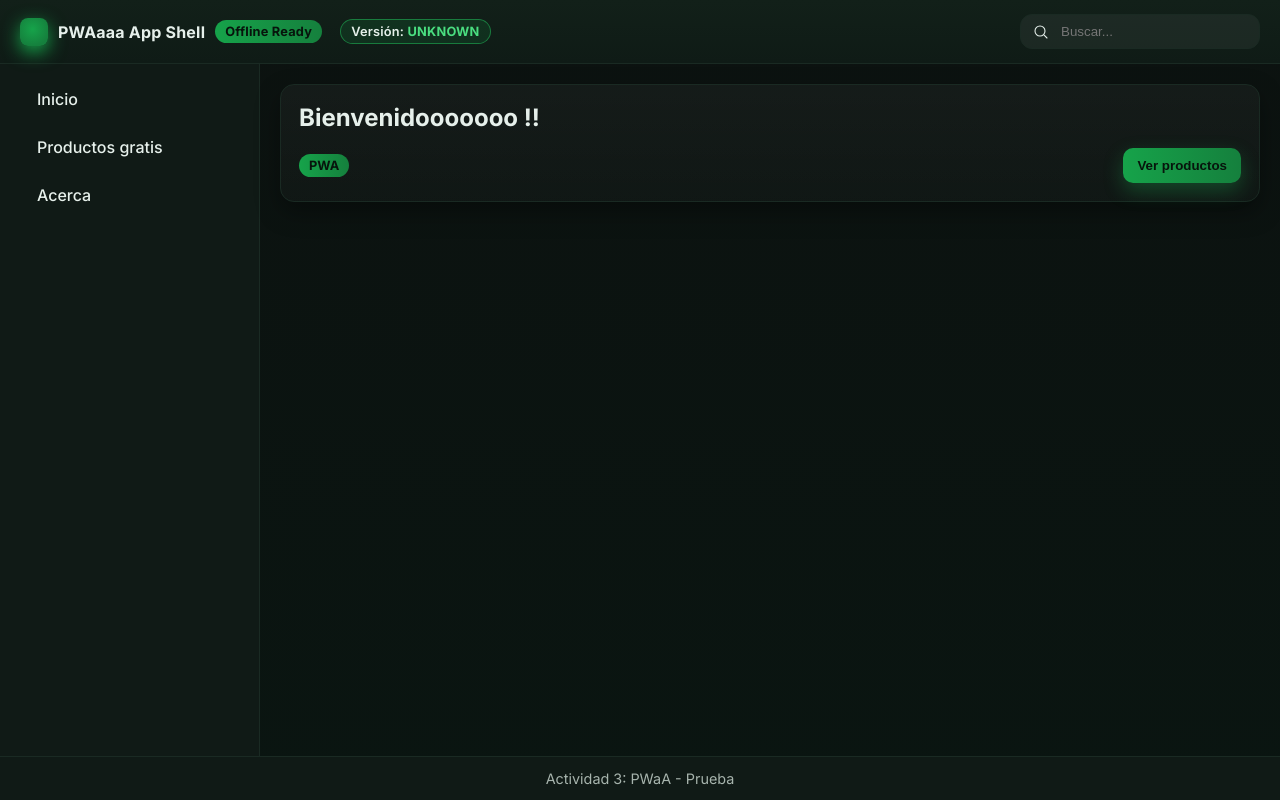
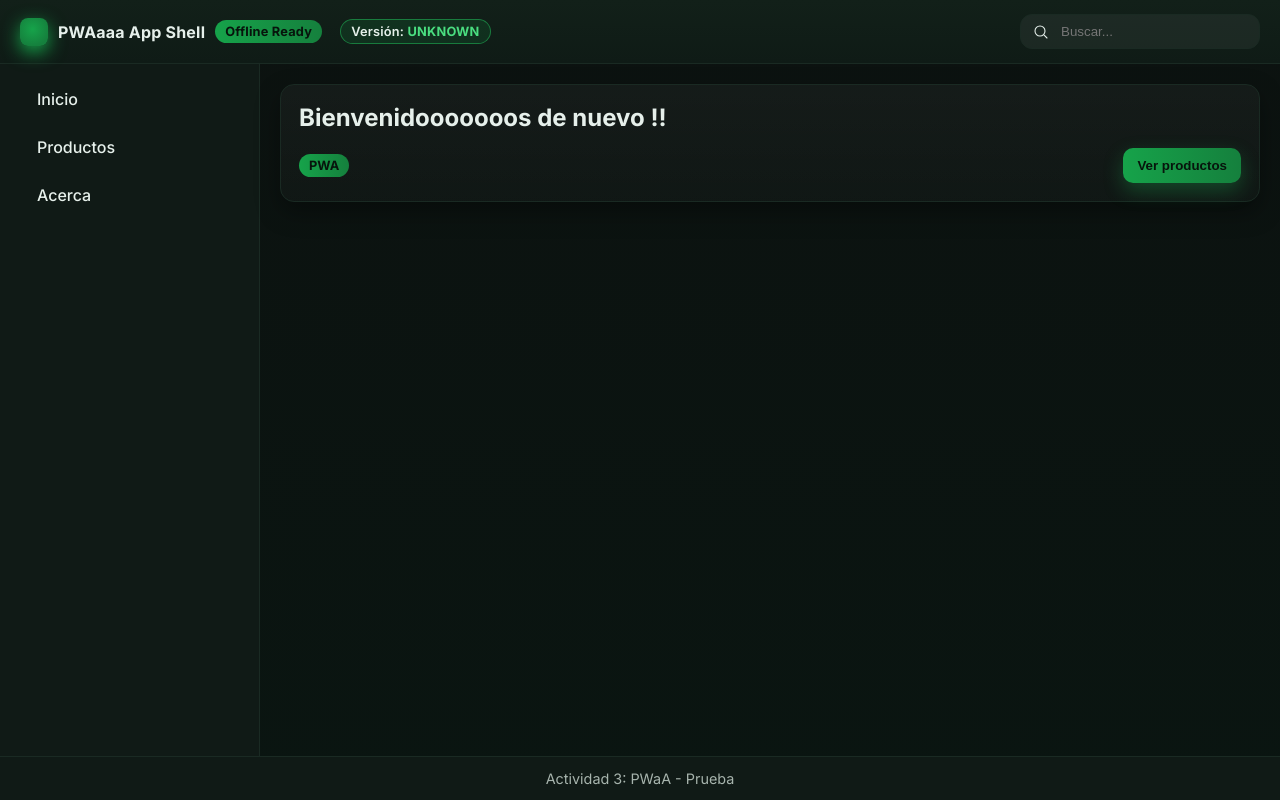
Before and after one commit to ImanolCE/Prueba-de-App-Shell-, a React (Vite) app: page / in a window 1280 px wide. Built offline with nearby package versions, Linux system fonts and the light colour scheme.

Commit message:
Update App.jsx

```diff
--- a/src/App.jsx
+++ b/src/App.jsx
@@ -41,7 +41,7 @@ function SideBar(){
     <aside className="sidebar">
       <nav className="nav">
         <NavLink href="#/inicio"  label="Inicio" />
-        <NavLink href="#/productos"  label="Productos gratis" />
+        <NavLink href="#/productos"  label="Productos" />
         <NavLink href="#/acerca"  label="Acerca" />
       </nav>
     </aside>
@@ -52,7 +52,7 @@ function TabBar(){
   return (
     <div className="tabbar">
       <NavLink href="#/inicio"  label="Inicio" />
-      <NavLink href="#/productos"  label="Productos 45" />
+      <NavLink href="#/productos"  label="Productos" />
       <NavLink href="#/acerca" label="Acerca" />
     </div>
   )
@@ -62,7 +62,7 @@ function Inicio(){
   return (
     <div className="container">
       <section className="card">
-        <h2 className="m0">Bienvenidooooooo !! </h2>
+        <h2 className="m0">Bienvenidooooooos de nuevo !! </h2>
 
         <div className="flex justify-between mt16">
           <span className="badge">PWA</span>
```
